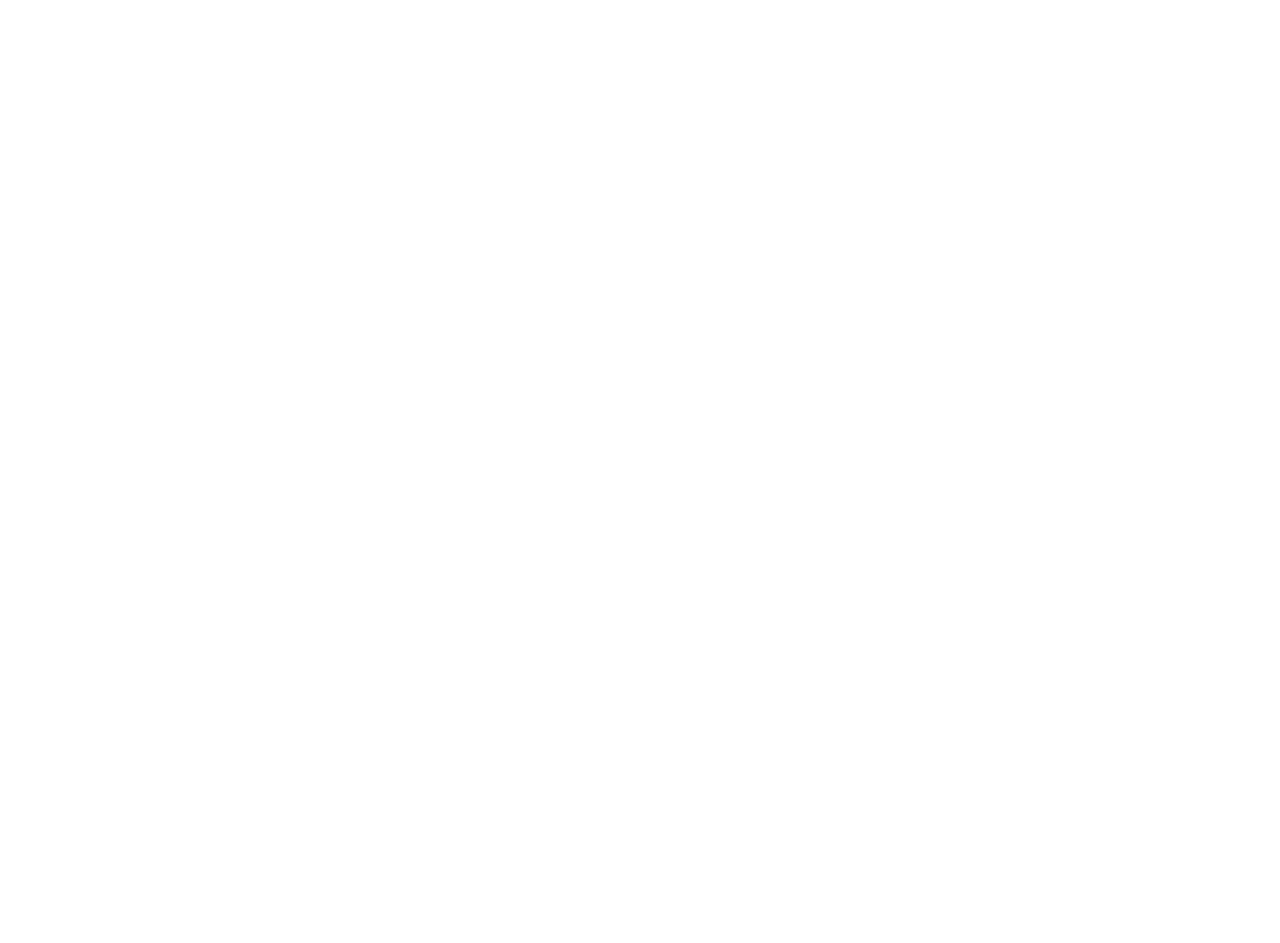
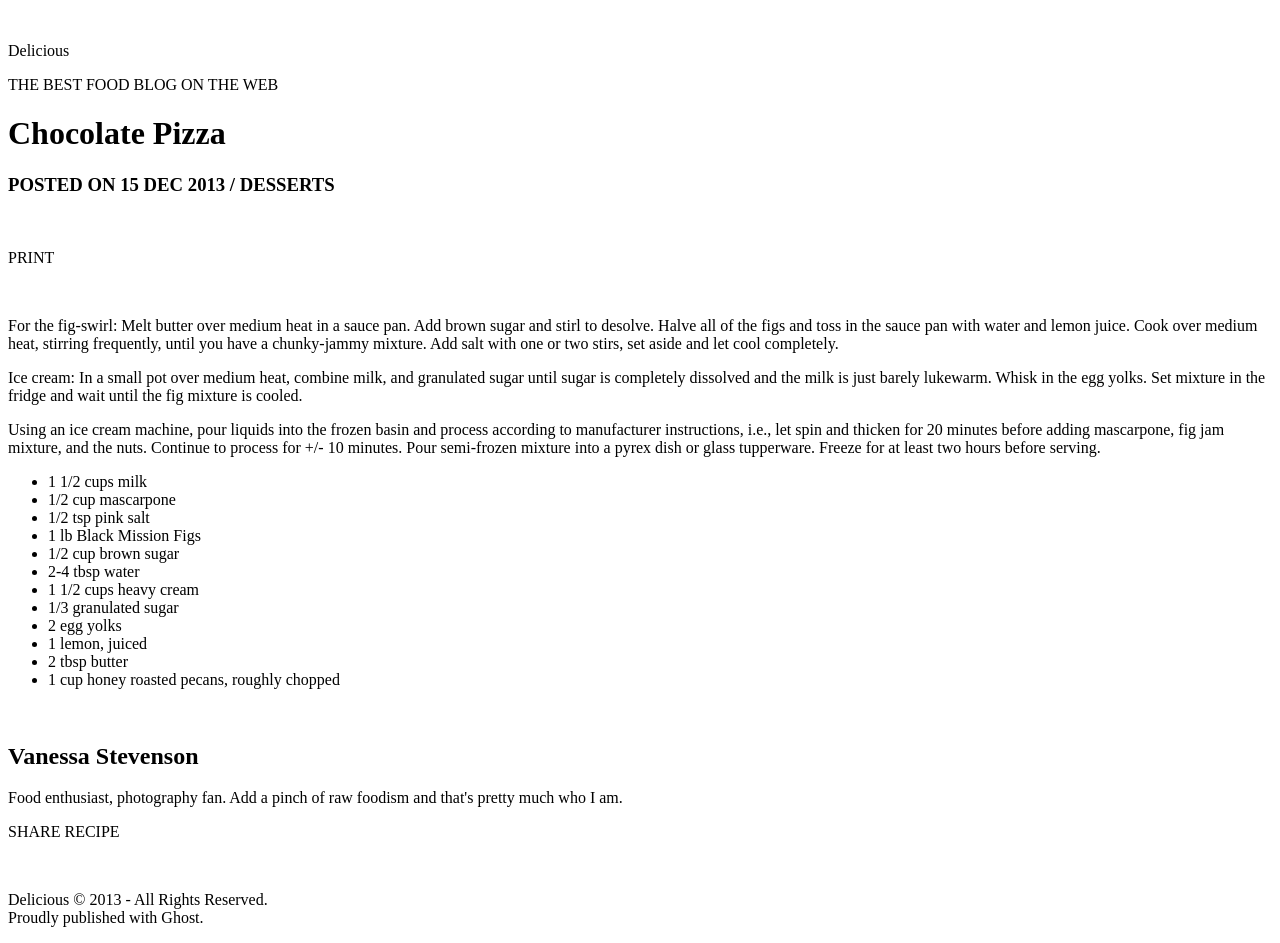
Before and after one commit to YvonneHayes/March28Lab, a plain HTML site: page index.html in a window 1280 px wide. Before the commit the page ends 800 px from the top, so only its background shows below. Drawn offline with Linux system fonts and the light colour scheme.

Commit message:
Skeleton now has text

```diff
--- a/index.html
+++ b/index.html
@@ -7,37 +7,56 @@
   </head>
   <body>
     <header>
-      <div id="delicious"></div>
+      <div id="delicious">
+        <img />
+        <div id="delicious-text">
+          <p id="blog-name">Delicious</p>
+          <p id="tagline">THE BEST FOOD BLOG ON THE WEB</p>
+        </div>
+      </div>
       <div id="icons"></div>
     </header>
     <div class="bar"></div>
     <div id="heading">
       <div id="headline">
-        <h1></h1>
-        <h3></h3>
+        <h1>Chocolate Pizza</h1>
+        <h3>POSTED ON 15 DEC 2013 / DESSERTS</h3>
       </div>
       <div id="print">
         <img />
-        <p></p>
+        <p>PRINT</p>
       </div>
     </div>
     <img />
     <div id="instructions">
-      <p></p>
-      <p></p>
-      <p></p>
+      <p>For the fig-swirl: Melt butter over medium heat in a sauce pan. Add brown sugar and stirl to desolve. Halve all of the figs and toss in the sauce pan with water and lemon juice. Cook over medium heat, stirring frequently, until you have a chunky-jammy mixture. Add salt with one or two stirs, set aside and let cool completely.</p>
+      <p>Ice cream: In a small pot over medium heat, combine milk, and granulated sugar until sugar is completely dissolved and the milk is just barely lukewarm. Whisk in the egg yolks. Set mixture in the fridge and wait until the fig mixture is cooled.</p>
+      <p>Using an ice cream machine, pour liquids into the frozen basin and process according to manufacturer instructions, i.e., let spin and thicken for 20 minutes before adding mascarpone, fig jam mixture, and the nuts. Continue to process for +/- 10 minutes. Pour semi-frozen mixture into a pyrex dish or glass tupperware. Freeze for at least two hours before serving.</p>
     </div>
     <div id="ingredients">
-      <ul></ul>
+      <ul>
+        <li>1 1/2 cups milk</li>
+        <li>1/2 cup mascarpone</li>
+        <li>1/2 tsp pink salt</li>
+        <li>1 lb Black Mission Figs</li>
+        <li>1/2 cup brown sugar</li>
+        <li>2-4 tbsp water</li>
+        <li>1 1/2 cups heavy cream</li>
+        <li class="strike-out">1/3 granulated sugar</li>
+        <li class="strike-out">2 egg yolks</li>
+        <li>1 lemon, juiced</li>
+        <li>2 tbsp butter</li>
+        <li>1 cup honey roasted pecans, roughly chopped</li>
+      </ul>
     <div>
     <div class="bar"></div>
     <div id="vanessa">
       <img />
       <div id="bio">
-        <h2></h2>
-        <p></p>
+        <h2>Vanessa Stevenson</h2>
+        <p>Food enthusiast, photography fan. Add a pinch of raw foodism and that's pretty much who I am.</p>
       </div>
-      <p></p>
+      <p>SHARE RECIPE</p>
     </div>
     <div id="end">
       <div class="line"></div>
@@ -45,7 +64,7 @@
       <div class="line"></div>
     </div>
     <footer>
-      <p></p>
+      <p>Delicious &copy; 2013 - All Rights Reserved.</br>Proudly published with Ghost.</p>
     </footer>
 
 
```
